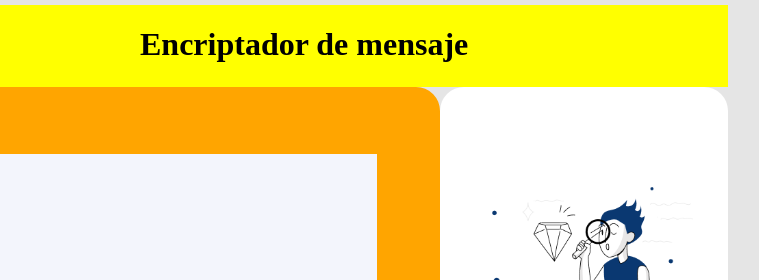
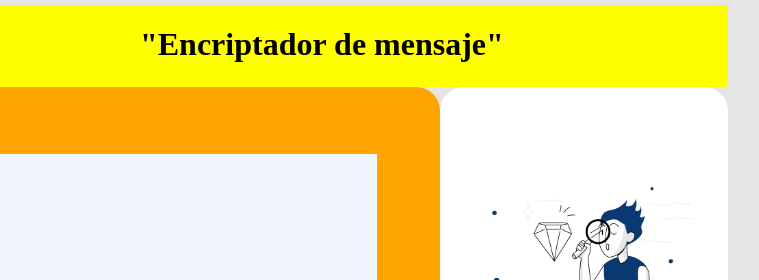
Before and after one commit to addaggio01/fonts, a plain HTML site: page index.html in a window 1280 px wide. Shown: the top 280 px of the page, 392-1151 px from the left. Drawn offline with Linux system fonts and the light colour scheme.

Commit message:
agregado de comillas

```diff
--- a/index.html
+++ b/index.html
@@ -13,7 +13,7 @@
 
             <div class="logo">
                 <img class="logoImg" src="img/logo.png" alt="logo">
-                <h1 class="title">Encriptador de mensaje</h1>
+                <h1 class="title">"Encriptador de mensaje"</h1>
             </div>
 
             <div class="left">
```
